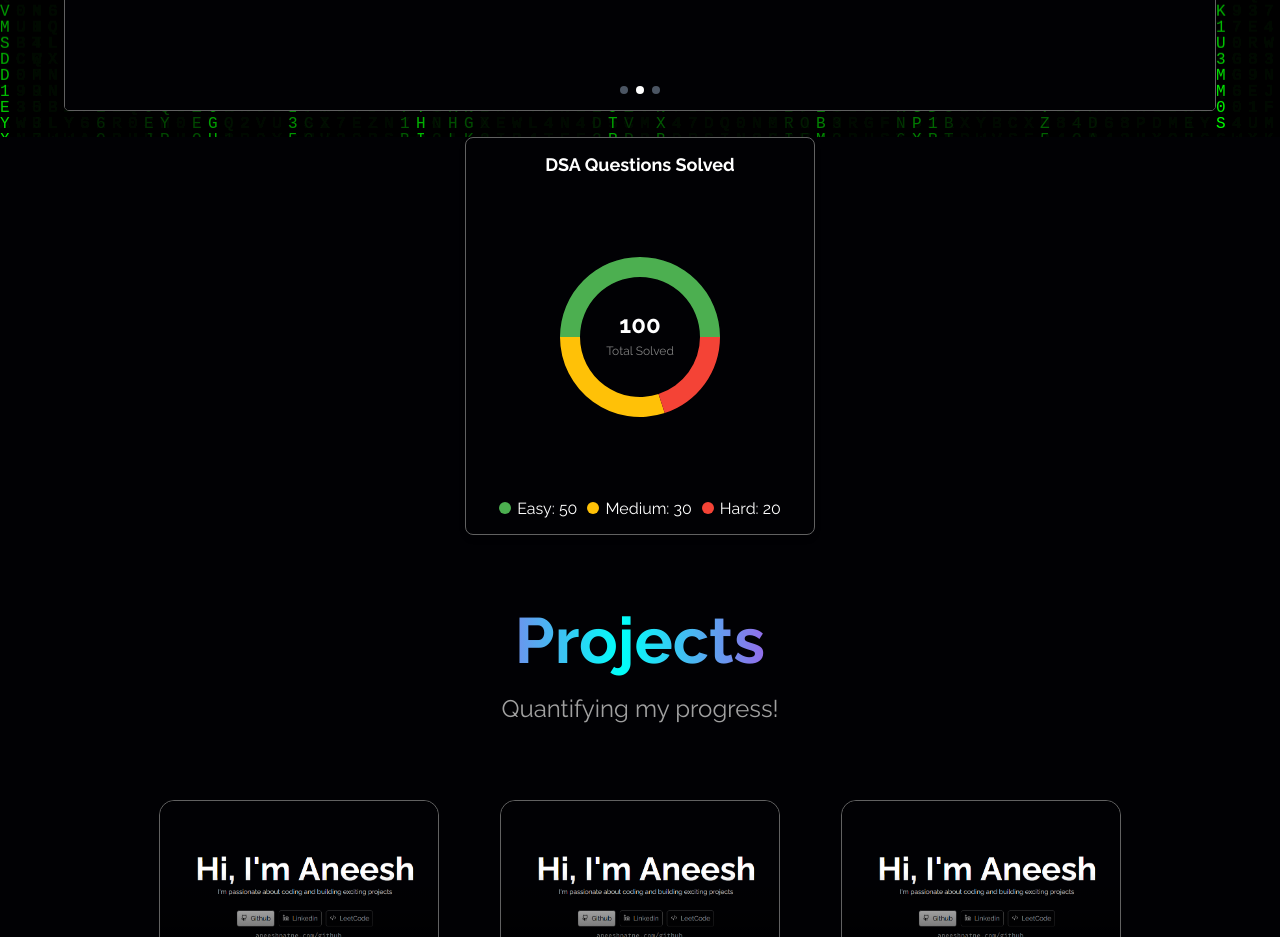
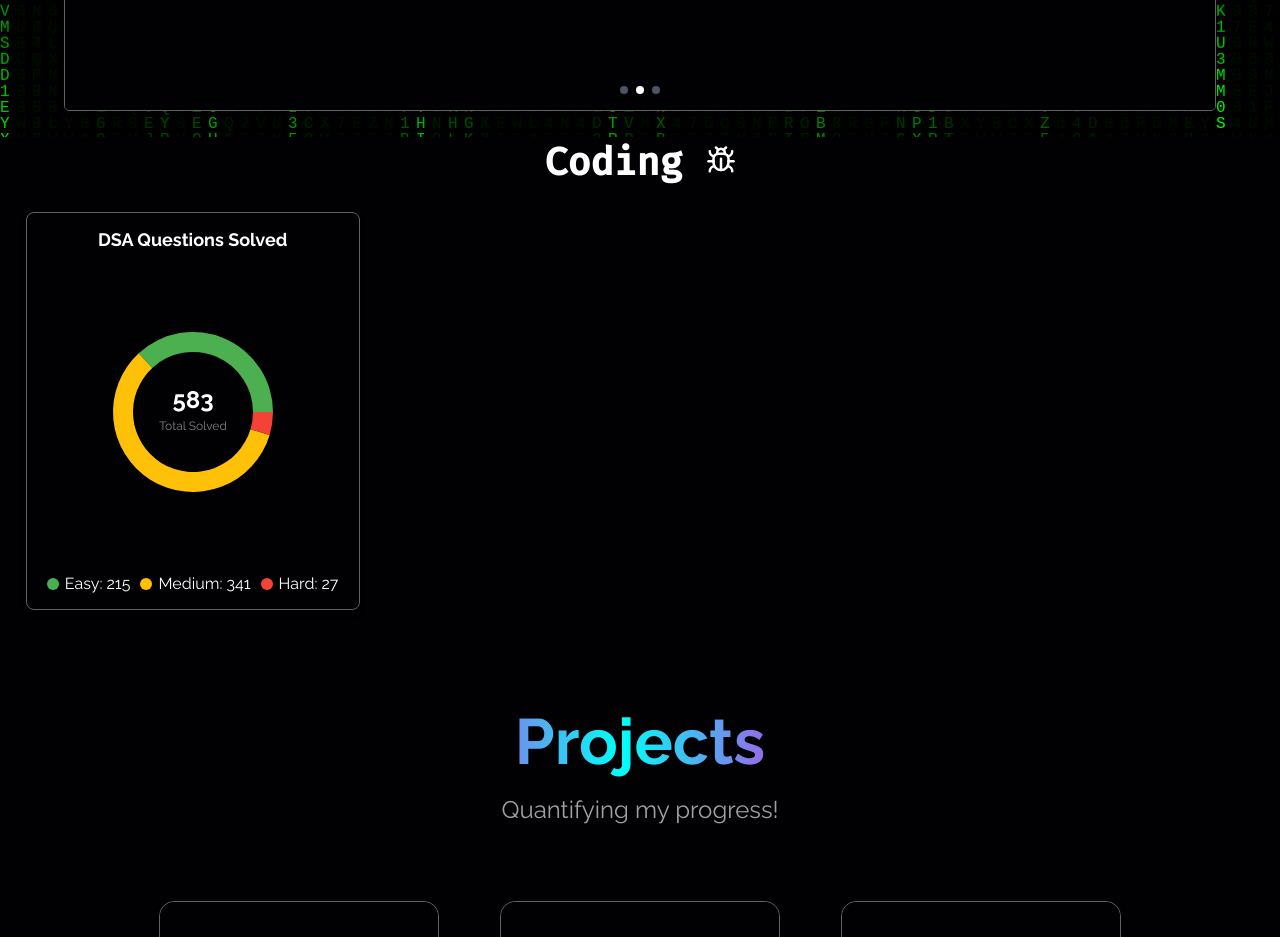
Before and after one commit to aneeshpatne/Personal-Portfolio, a Next.js app: page / in a window 1280 px wide. Shown: the part 2900-3837 px from the top of the page. Built offline with nearby package versions, Linux system fonts and the light colour scheme.

Commit message:
feat: enhance DSA component layout with new styling and update chart data

```diff
--- a/src/components/DSA.jsx
+++ b/src/components/DSA.jsx
@@ -1,5 +1,21 @@
 import styles from "./style/DSA.module.css";
 import DoughnutChart from "./chart";
+import { Bug } from "lucide-react";
+import { Fira_Code } from "next/font/google";
+const ibm_font = Fira_Code({
+  subsets: ["latin"],
+  weight: ["400", "500"],
+  display: "swap",
+});
 export default function DSA() {
-  return <DoughnutChart />;
+  return (
+    <div className={styles.Container}>
+      <h1 className={`${styles.heading} ${ibm_font.className}`}>
+        Coding <Bug size={30} />
+      </h1>
+      <div className={styles.Content}>
+        <DoughnutChart />
+      </div>
+    </div>
+  );
 }
--- a/src/components/chart.jsx
+++ b/src/components/chart.jsx
@@ -3,9 +3,9 @@ import { Pie, PieChart, Cell, Tooltip, Label } from "recharts";
 import styles from "./style/chart.module.css"; // Importing CSS module
 
 const chartData = [
-  { difficulty: "Easy", solved: 50, fill: "#4CAF50" },
-  { difficulty: "Medium", solved: 30, fill: "#FFC107" },
-  { difficulty: "Hard", solved: 20, fill: "#F44336" },
+  { difficulty: "Easy", solved: 215, fill: "#4CAF50" },
+  { difficulty: "Medium", solved: 341, fill: "#FFC107" },
+  { difficulty: "Hard", solved: 27, fill: "#F44336" },
 ];
 
 const CustomTooltip = ({ active, payload }) => {
--- a/src/components/style/DSA.module.css
+++ b/src/components/style/DSA.module.css
@@ -0,0 +1,15 @@
+.Content {
+  display: flex;
+  padding: 2%;
+}
+.heading {
+  display: block;
+
+  margin-left: auto;
+  margin-right: auto;
+  text-align: center;
+  font-size: clamp(2rem, 3vw, 4rem);
+}
+.Container {
+  width: 100%;
+}
--- a/src/components/style/chart.module.css
+++ b/src/components/style/chart.module.css
@@ -1,7 +1,5 @@
 .chartCard {
-  width: 100%;
   max-width: 350px;
-  margin: auto;
   padding: 16px;
   background: var(--dark-bg);
   border-radius: 8px;
```
Also changed, not shown: public/assets/img/bg.svg (added).
